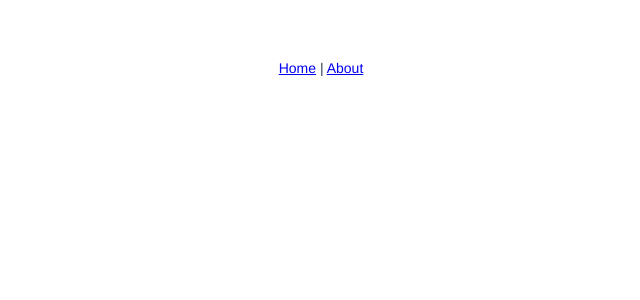
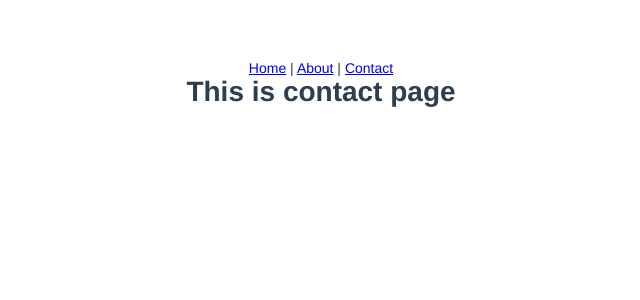
Before and after one commit to zeketx/myPortfolio, a Vue app: page /contact in a window 1280 px wide. Shown: the top 300 px of the page, without its empty margins (319-959 px from the left). Built offline with nearby package versions, Linux system fonts and the light colour scheme.

Commit message:
added contact updated routes

```diff
--- a/package.json
+++ b/package.json
@@ -20,6 +20,7 @@
     "babel-eslint": "^10.0.1",
     "eslint": "^5.16.0",
     "eslint-plugin-vue": "^5.0.0",
+    "vue-loader": "^15.7.0",
     "vue-template-compiler": "^2.6.10"
   },
   "eslintConfig": {
--- a/src/App.vue
+++ b/src/App.vue
@@ -2,7 +2,8 @@
   <div id="app">
     <div id="nav">
       <router-link to="/">Home</router-link> |
-      <router-link to="/about">About</router-link>
+      <router-link to="/about">About</router-link> |
+      <router-link to="/contact">Contact</router-link>
     </div>
     <router-view/>
   </div>
--- a/src/router.js
+++ b/src/router.js
@@ -20,6 +20,11 @@
       // this generates a separate chunk (about.[hash].js) for this route
       // which is lazy-loaded when the route is visited.
       component: () => import(/* webpackChunkName: "about" */ './views/About.vue')
+    },
+    {
+      path: '/contact',
+      name: 'contact',
+      component: () => import(/* webpackChunkName: "contact" */ './views/Contact.vue')
     }
   ]
 })
--- /dev/null
+++ b/src/views/Contact.vue
@@ -0,0 +1,5 @@
+<template>
+  <div class="contact">
+    <h1>This is contact page</h1>
+  </div>
+</template>
```
